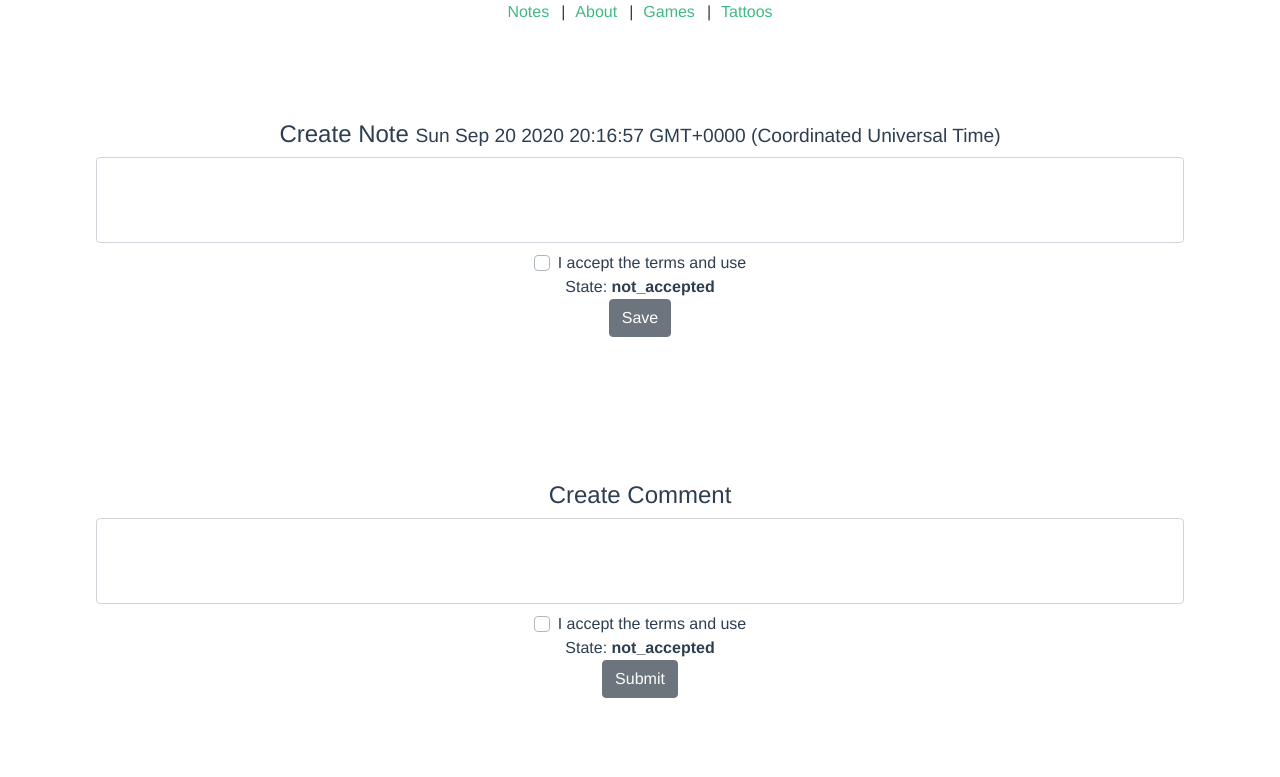
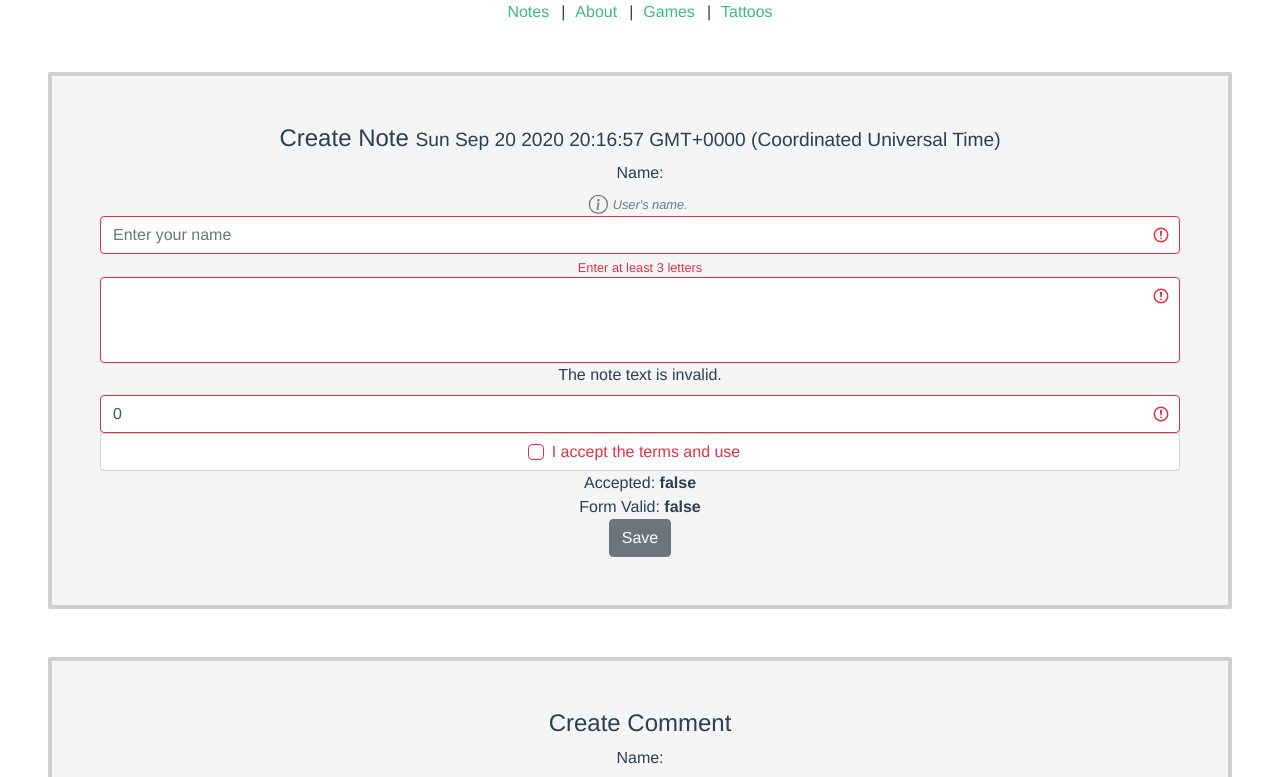
Before and after one commit to krischilds/TreeMenu, a Vue app: page /#/ in a window 1280 px wide. Shown: the top 777 px of the page. Built offline with nearby package versions, Linux system fonts and the light colour scheme.

Commit message:
note validation

```diff
--- a/src/components/Notes/NoteForm.vue
+++ b/src/components/Notes/NoteForm.vue
@@ -1,29 +1,66 @@
 <template>
-  <section style="boder: 1px solid gray" class="p-5 m-5">
+  <section class="p-5 m-5 note-form">
     <slot name="header"></slot>
 
-    <b-form @submit="onSubmit" @reset="onReset" v-if="show">
+    <b-form @submit="onSubmit" @reset="onReset" v-if="form.isVisible">
+
+    <div role="group">
+        <label for="input-live">Name:</label>
+        <!-- This is a form text block (formerly known as help block) -->
+        <b-form-text style="margin-top:2px;margin-bottom:2px;" id="input-live-help"><b-icon icon="info-circle" scale="1.5" variant="secondary" style="margin-right: 4px"></b-icon> <i>User's name.</i></b-form-text>
+
+        <b-form-input
+          id="input-live"
+          v-model="form.name"
+          :state="nameState"
+          aria-describedby="input-live-help input-live-feedback"
+          placeholder="Enter your name"
+          trim
+        ></b-form-input>
+
+        <!-- This will only be shown if the preceding input has an invalid state -->
+        <b-form-invalid-feedback id="input-live-feedback">
+          Enter at least 3 letters
+        </b-form-invalid-feedback>
+
+      </div>
+
       <b-form-textarea
+        class="form-control"
         v-model="form.noteText"
         debounce="500"
         rows="3"
         max-rows="5"
+        :state="isNoteTextValid"
       ></b-form-textarea>
+      <div class="error-message" v-if="!isNoteTextValid">The note text is invalid.</div>
       <div class="mt-2 mb-0">{{ form.noteText }}</div>
 
+      <b-form-input
+        class="form-control"
+        v-model.number="form.rating"
+        :state="form.rating > 0 && form.rating <= 10"
+        required
+      ></b-form-input>
+
       <b-form-checkbox
-        id="checkbox-1"
-        v-model="status"
-        name="checkbox-1"
+        v-model="form.accepted"
         value="accepted"
         unchecked-value="not_accepted"
+        class="form-control"
+        name="form-accepted"
+        :state="form.accepted === 'accepted'"
       >
         I accept the terms and use
       </b-form-checkbox>
 
       <div>
-        State: <strong>{{ status }}</strong>
+        Accepted: <strong>{{ form.accepted }}</strong>
       </div>
+      <div>
+        Form Valid: <strong>{{ form.valid }}</strong>
+      </div>
+
       <div v-if="hasSubmittedForm">
         <b-alert v-if="isFormComplete" :show="isFormComplete" variant="success">
           Form is complete
@@ -46,22 +83,30 @@ export default {
   data() {
     return {
       hasSubmittedForm: false,
-      show: true,
       form: {
+        name: '',
+        hasSubmitted: false,
+        isVisible: true,
         noteText: "",
         noteTitle: "",
-        checked: [],
+        rating: 0,
+        accepted: false,
         valid: false,
-      },
-      status: "not_accepted",
+      }
     };
   },
   computed: {
+    nameState() {
+      return this.form.name.length > 2 ? true : false;
+    },
+    isNoteTextValid: function () {
+      return this.form.noteText.length >= 10;
+    },
     isFormComplete: function () {
       const isComplete =
         this.form.noteText &&
         this.form.noteText.length > 0 &&
-        this.status === "accepted";
+        this.form.accepted === "accepted"
       return isComplete;
     },
   },
@@ -94,11 +139,12 @@ export default {
       // Reset our form values
       this.form.noteText = "";
       this.form.noteTitle = "";
-      this.form.checked = [];
+      this.form.accepted = "not_accepted";
+
       // Trick to reset/clear native browser form validation state
-      this.show = false;
+      this.form.isVisible = false;
       this.$nextTick(() => {
-        this.show = true;
+        this.form.isVisible = true;
       });
     },
   },
@@ -108,4 +154,10 @@ export default {
 };
 </script>
 
-<style></style>
+<style lang="scss" scoped>
+.note-form {
+  background-color: whitesmoke;
+  border: 4px solid rgb(207, 207, 207);
+  border-radius: 2px;
+}
+</style>
--- a/src/store/index.js
+++ b/src/store/index.js
@@ -54,10 +54,12 @@ export default new Vuex.Store({
   mutations: {
     increment: state => state.count++,
     decrement: state => state.count--,
-
-    SET_TATTOOS(state, tattoos) {
+    setTattoos(state, tattoos) {
       state.tattoos = tattoos
-    }
+    },
+    saveUsername(state, value) {
+      state.username = value;
+    },
   },
   getters: {
     getNote(state) {
@@ -82,7 +84,7 @@ export default new Vuex.Store({
     getTattoos({ commit }) {
       axios.get('http://localhost:3000/tattoos')
         .then(response => {
-          commit('SET_TATTOOS', response.data)
+          commit('setTattoos', response.data)
         })
     }
 
--- a/src/views/Notes.vue
+++ b/src/views/Notes.vue
@@ -12,6 +12,7 @@
         <h4 slot="header">Create Comment</h4>
       </note-form>
     </div>
+
     <div>Notes: TODO: Show all notes</div>
     <div>
       {{ getUsername }}
```
